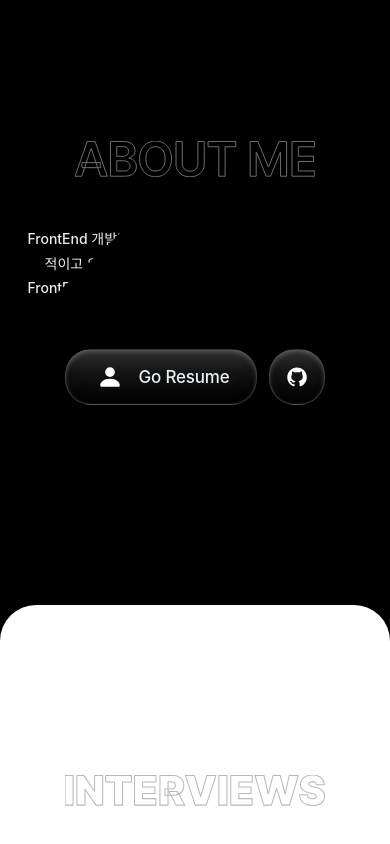
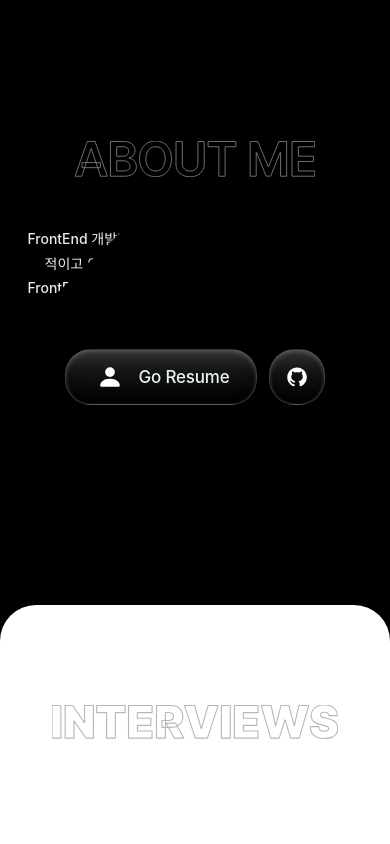
Before and after one commit to bom0320/web-portfolio, a Next.js app: page / in a window 390 px wide. Shown: the part 1106-1950 px from the top of the page. Built offline with nearby package versions, Linux system fonts and the light colour scheme.

Commit message:
refactor: interview mobile ui

```diff
--- a/src/styles/sections/_about-interview.scss
+++ b/src/styles/sections/_about-interview.scss
@@ -25,7 +25,7 @@
 
 .about-interview__title-svg {
   display: block;
-  width: clamp(260px, 42vw, 720px);
+  width: clamp(560px, 38vw, 720px);
   height: auto;
 }
 
@@ -91,3 +91,39 @@
   line-height: 1.8;
   color: #555;
 }
+
+@media (max-width: 768px) {
+  .about-interview {
+    padding: 100px 16px 100px;
+  }
+
+  .about-interview__inner {
+    width: calc(100% - 40px);
+    margin: 0 auto;
+  }
+
+  .about-interview__title {
+    margin-bottom: 10px;
+  }
+
+  .about-interview__title-svg {
+    width: 90%;
+  }
+
+  .interview-row__reveal {
+    grid-template-columns: 1fr;
+    gap: 16px;
+  }
+
+  .interview-row__q {
+    font-size: 38px;
+  }
+
+  .interview-row__question {
+    font-size: 17px;
+  }
+
+  .interview-row__answer {
+    font-size: 14px;
+  }
+}
```
